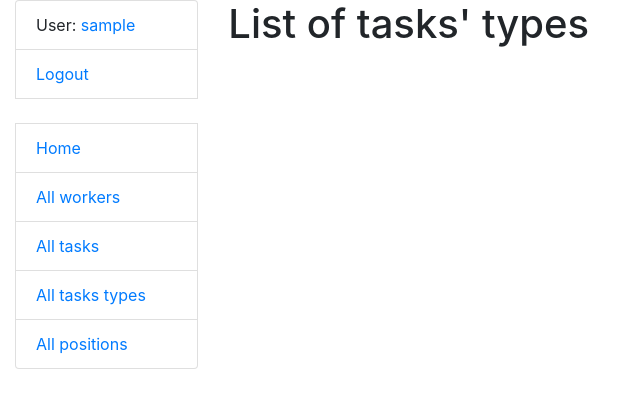
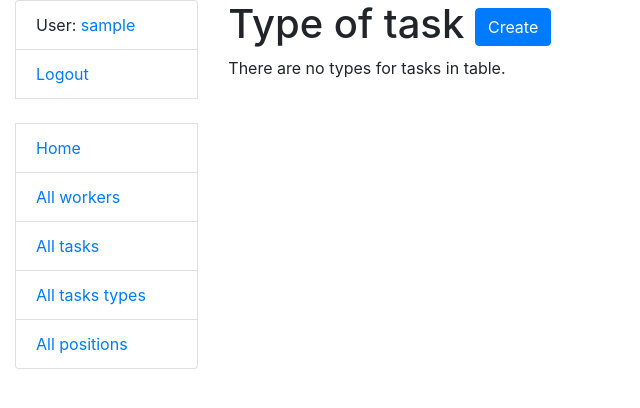
Before and after one commit to olia-trofymchuk/task-manager, a Django app: page /task_types/ in a window 1280 px wide. Shown: the top 408 px of the page, without its empty margins (0-640 px from the left). Run offline with Django 4.2, Linux system fonts and the light colour scheme; the visitor is signed in with stand-in values (Sample User, id 1); data that the repository does not hold is empty.

Commit message:
Change the look for page by adding table

```diff
--- a/templates/manager/task_type_list.html
+++ b/templates/manager/task_type_list.html
@@ -1,13 +1,46 @@
 {% extends "base.html" %}
 
 {% block content %}
-  <h1>List of tasks' types</h1>
+  <h1>
+    Type of task
+    <a href="{% url 'manager:task-type-create' %}" class="btn btn-primary link-to-page">
+      Create
+    </a>
+  </h1>
 
   {% if task_type_list %}
-    <ul>
+    <table class="table">
+      <tr>
+        <th>ID</th>
+        <th>Name</th>
+        <th>Update</th>
+        <th>Delete</th>
+      </tr>
+
       {% for type in task_type_list %}
-        <li>{{ type.name }}</li>
+        <tr>
+          <td>
+              {{ type.id }}
+          </td>
+          <td>
+              {{ type.name }}
+          </td>
+          <td>
+              <a href="{% url 'manager:task-type-update' pk=type.id %}">
+                Update
+              </a>
+            </td>
+            <td>
+              <a style="color: red"
+                href="{% url 'manager:task-type-delete' pk=type.id %}">
+                Delete
+              </a>
+            </td>
+        </tr>
       {% endfor %}
-    </ul>
+    </table>
+
+  {% else %}
+      <p>There are no types for tasks in table.</p>
   {% endif %}
 {% endblock %}
```
